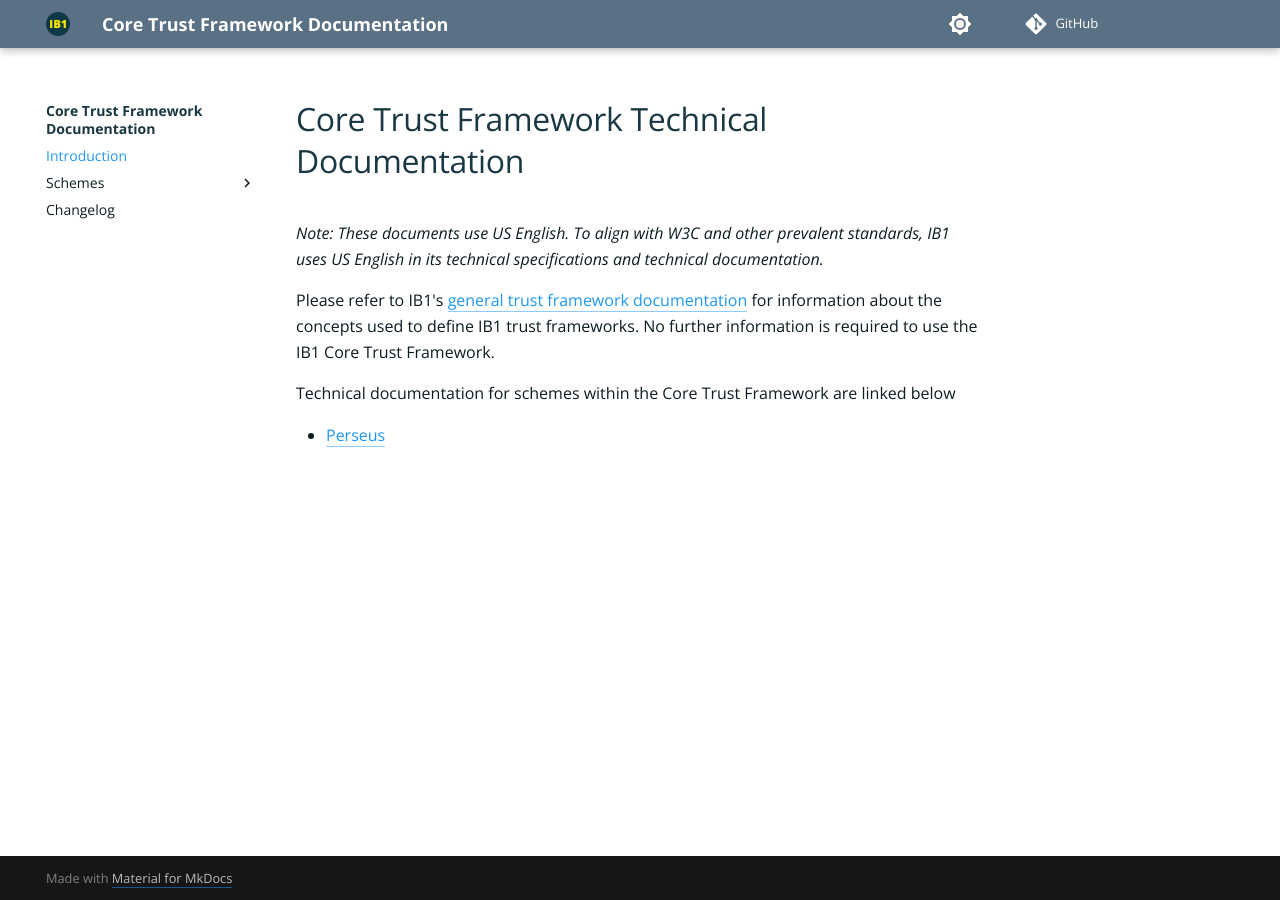
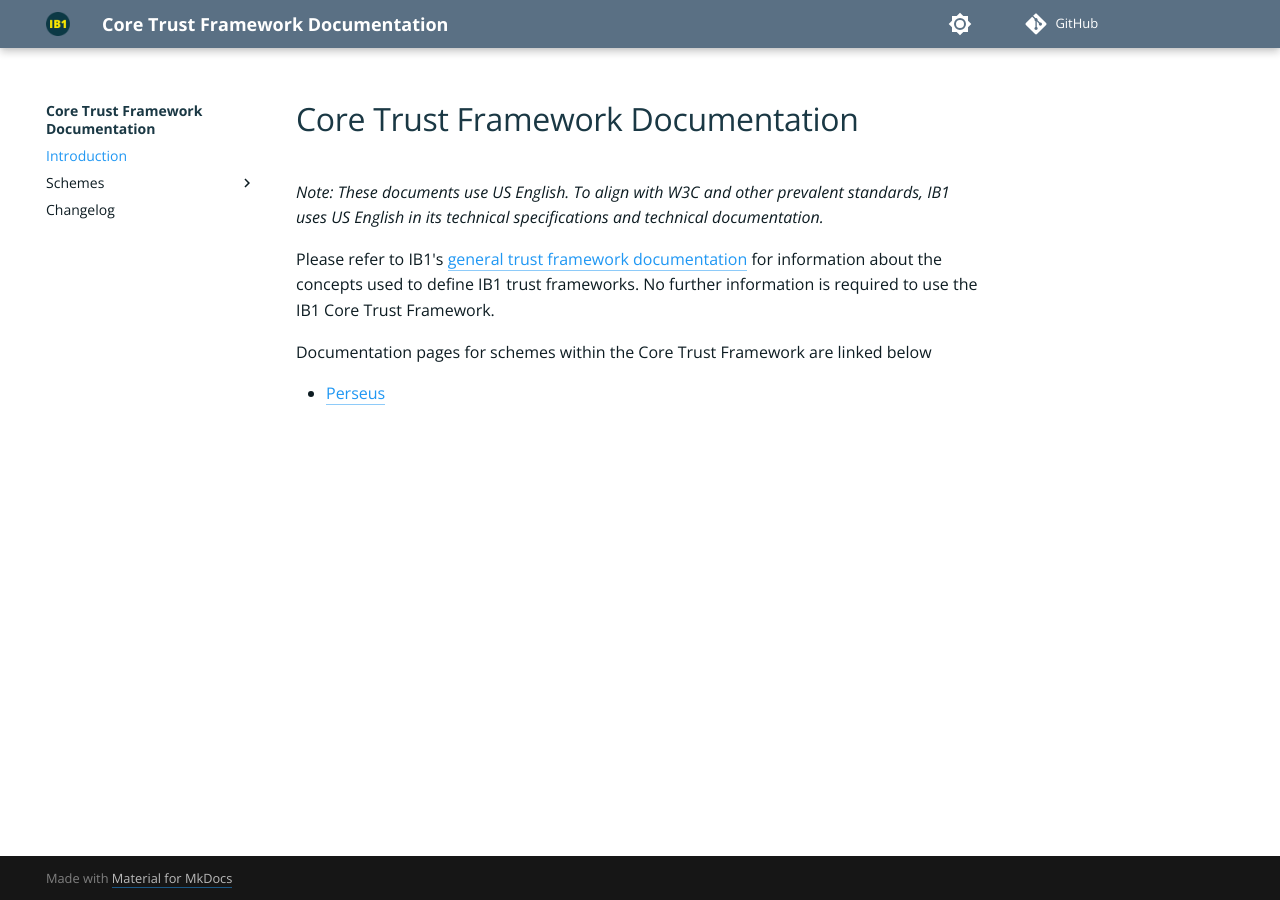
Before and after one commit to icebreakerone/ctf-technical-docs, an MkDocs documentation site: the page built from docs/index.md, in a window 1280 px wide. Built offline with MkDocs 1.6.1 and Material for MkDocs 9.7.7, drawn with Linux system fonts in a browser that asks for light colours; plug-ins that fetch from the network failed and are left out; comment, search, counter and statistics services are not loaded; the version menu is left out.

Commit message:
Remove 'Technical' from site title. It has guides for legal aspects as well

```diff
--- a/docs/index.md
+++ b/docs/index.md
@@ -1,9 +1,9 @@
-# Core Trust Framework Technical Documentation
+# Core Trust Framework Documentation
 
 *Note: These documents use US English. To align with W3C and other prevalent standards, IB1 uses US English in its technical specifications and technical documentation.*
 
 Please refer to IB1's [general trust framework documentation](https://docs.trust.ib1.org) for information about the concepts used to define IB1 trust frameworks. No further information is required to use the IB1 Core Trust Framework.
 
-Technical documentation for schemes within the Core Trust Framework are linked below
+Documentation pages for schemes within the Core Trust Framework are linked below
 
 * [Perseus](scheme/perseus/index.md)
```
